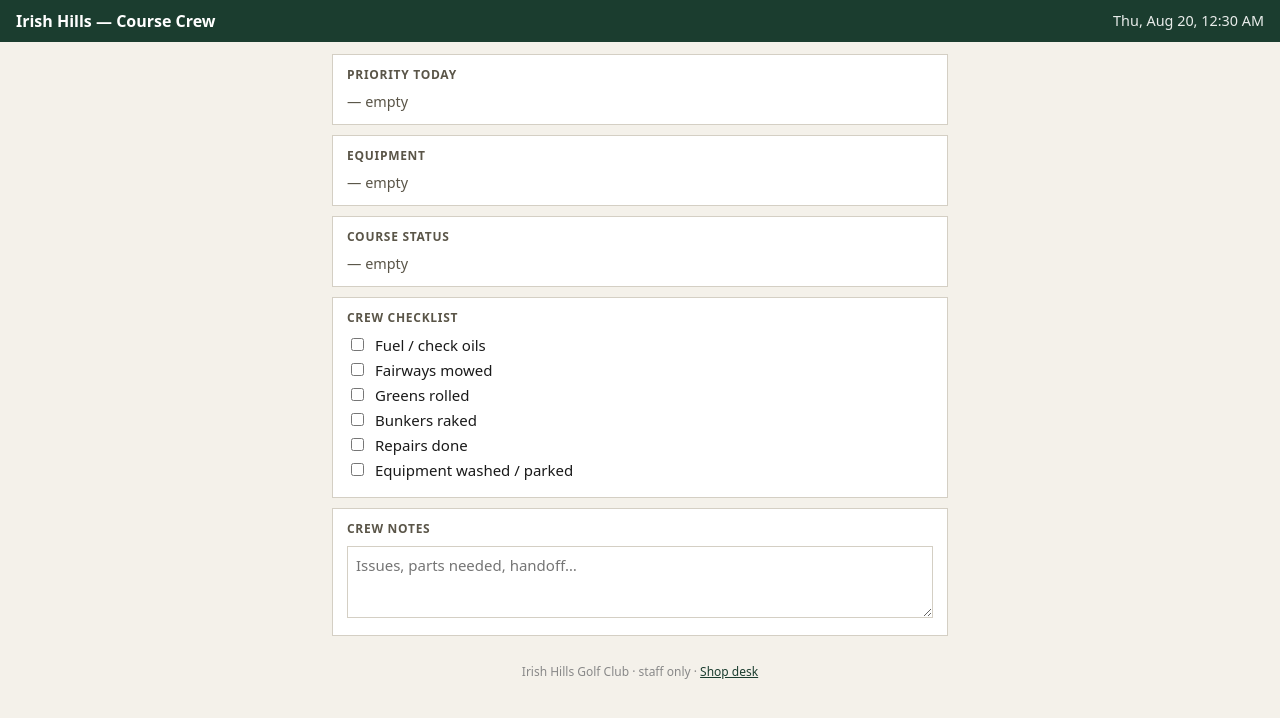
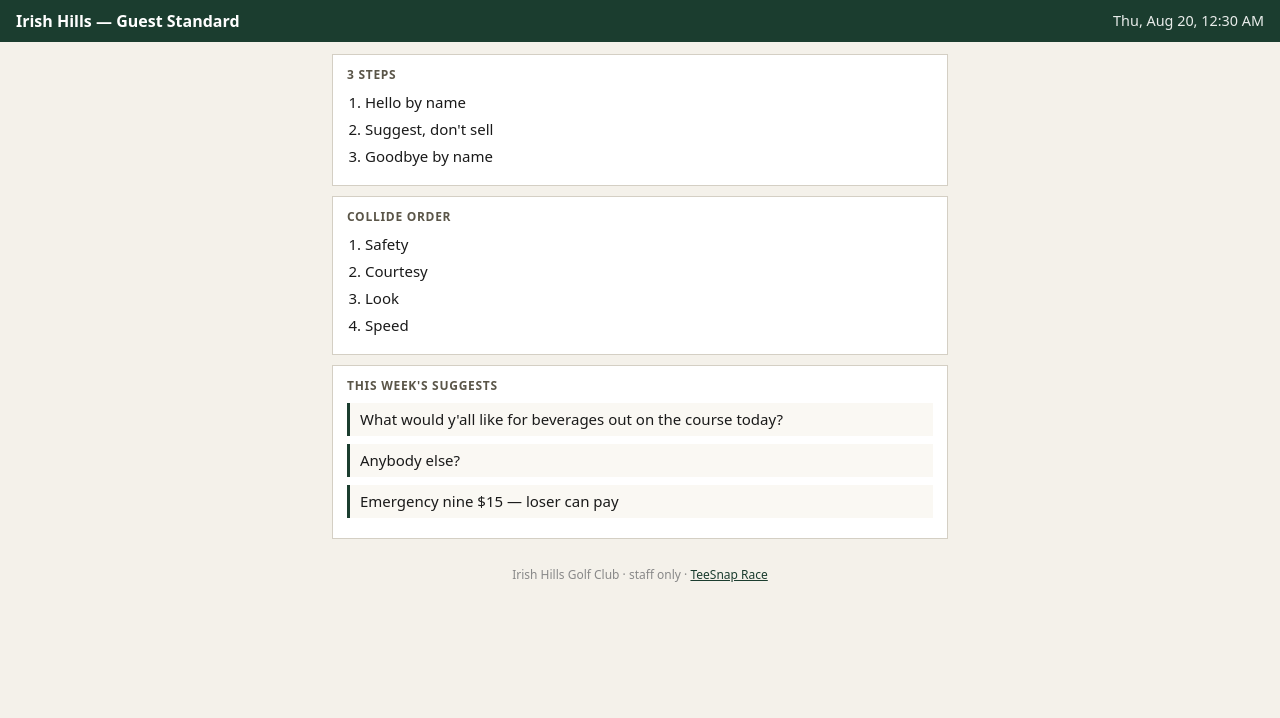
Before and after one commit to traderbb2/irish-hills-staff, a plain HTML site: page course.html in a window 1280 px wide. Drawn offline with Linux system fonts and the light colour scheme.

Commit message:
Guest Standard + TeeSnap Race week board, Devyn Colopy

```diff
--- a/course.html
+++ b/course.html
@@ -3,7 +3,7 @@
 <head>
   <meta charset="UTF-8">
   <meta name="viewport" content="width=device-width, initial-scale=1">
-  <title>Irish Hills — Course Crew</title>
+  <title>Irish Hills — Guest Standard</title>
   <style>
     :root { --green: #1b3d2f; --cream: #f4f1ea; --line: #d4cfc4; }
     * { box-sizing: border-box; }
@@ -14,62 +14,50 @@
     .wrap { max-width: 640px; margin: 0 auto; padding: 12px; display: grid; gap: 10px; }
     .card { background: #fff; border: 1px solid var(--line); padding: 12px 14px; }
     .card h2 { margin: 0 0 8px; font-size: 0.75rem; text-transform: uppercase; letter-spacing: 0.06em; color: #5a5548; }
-    ul { margin: 0; padding-left: 18px; }
-    .row { display: flex; justify-content: space-between; gap: 8px; }
-    .stat { font-weight: 600; }
-    label { display: flex; align-items: flex-start; gap: 8px; margin: 4px 0; cursor: pointer; }
-    textarea { width: 100%; min-height: 72px; border: 1px solid var(--line); padding: 8px; font: inherit; resize: vertical; }
-    .muted { color: #5a5548; font-size: 0.9rem; }
+    ol { margin: 0; padding-left: 18px; }
+    li { margin: 6px 0; }
+    .script { border-left: 3px solid var(--green); padding: 6px 10px; margin: 8px 0; background: #faf8f3; }
     footer { text-align: center; padding: 16px; font-size: 0.75rem; color: #888; }
     a { color: var(--green); }
   </style>
 </head>
 <body>
   <header>
-    <h1>Irish Hills — Course Crew</h1>
+    <h1>Irish Hills — Guest Standard</h1>
     <div id="clock"></div>
   </header>
   <div class="wrap">
     <div class="card">
-      <h2>Priority today</h2>
-      <p class="muted" style="margin:0">— empty</p>
+      <h2>3 steps</h2>
+      <ol>
+        <li>Hello by name</li>
+        <li>Suggest, don't sell</li>
+        <li>Goodbye by name</li>
+      </ol>
     </div>
     <div class="card">
-      <h2>Equipment</h2>
-      <p class="muted" style="margin:0">— empty</p>
+      <h2>Collide order</h2>
+      <ol>
+        <li>Safety</li>
+        <li>Courtesy</li>
+        <li>Look</li>
+        <li>Speed</li>
+      </ol>
     </div>
     <div class="card">
-      <h2>Course status</h2>
-      <p class="muted" style="margin:0">— empty</p>
-    </div>
-    <div class="card">
-      <h2>Crew checklist</h2>
-      <label><input type="checkbox" data-k="fuel"> Fuel / check oils</label>
-      <label><input type="checkbox" data-k="mow"> Fairways mowed</label>
-      <label><input type="checkbox" data-k="roll"> Greens rolled</label>
-      <label><input type="checkbox" data-k="bunk"> Bunkers raked</label>
-      <label><input type="checkbox" data-k="fix"> Repairs done</label>
-      <label><input type="checkbox" data-k="close"> Equipment washed / parked</label>
-    </div>
-    <div class="card">
-      <h2>Crew notes</h2>
-      <textarea id="notes" placeholder="Issues, parts needed, handoff…"></textarea>
+      <h2>This week's suggests</h2>
+      <div class="script">What would y'all like for beverages out on the course today?</div>
+      <div class="script">Anybody else?</div>
+      <div class="script">Emergency nine $15 — loser can pay</div>
     </div>
   </div>
-  <footer>Irish Hills Golf Club · staff only · <a href="shop.html">Shop desk</a></footer>
+  <footer>Irish Hills Golf Club · staff only · <a href="shop.html">TeeSnap Race</a></footer>
   <script>
     function tick() {
       const d = new Date();
       document.getElementById('clock').textContent = d.toLocaleString('en-US', { weekday:'short', month:'short', day:'numeric', hour:'numeric', minute:'2-digit' });
     }
     tick(); setInterval(tick, 15000);
-    const notes = document.getElementById('notes');
-    notes.value = localStorage.getItem('ih-course-notes') || '';
-    notes.addEventListener('input', () => localStorage.setItem('ih-course-notes', notes.value));
-    document.querySelectorAll('input[data-k]').forEach(el => {
-      el.checked = localStorage.getItem('ih-course-' + el.dataset.k) === '1';
-      el.addEventListener('change', () => localStorage.setItem('ih-course-' + el.dataset.k, el.checked ? '1' : '0'));
-    });
   </script>
 </body>
 </html>
```
Also changed, not shown: index.html (+2 -2 lines), shop.html (+29 -13 lines).
